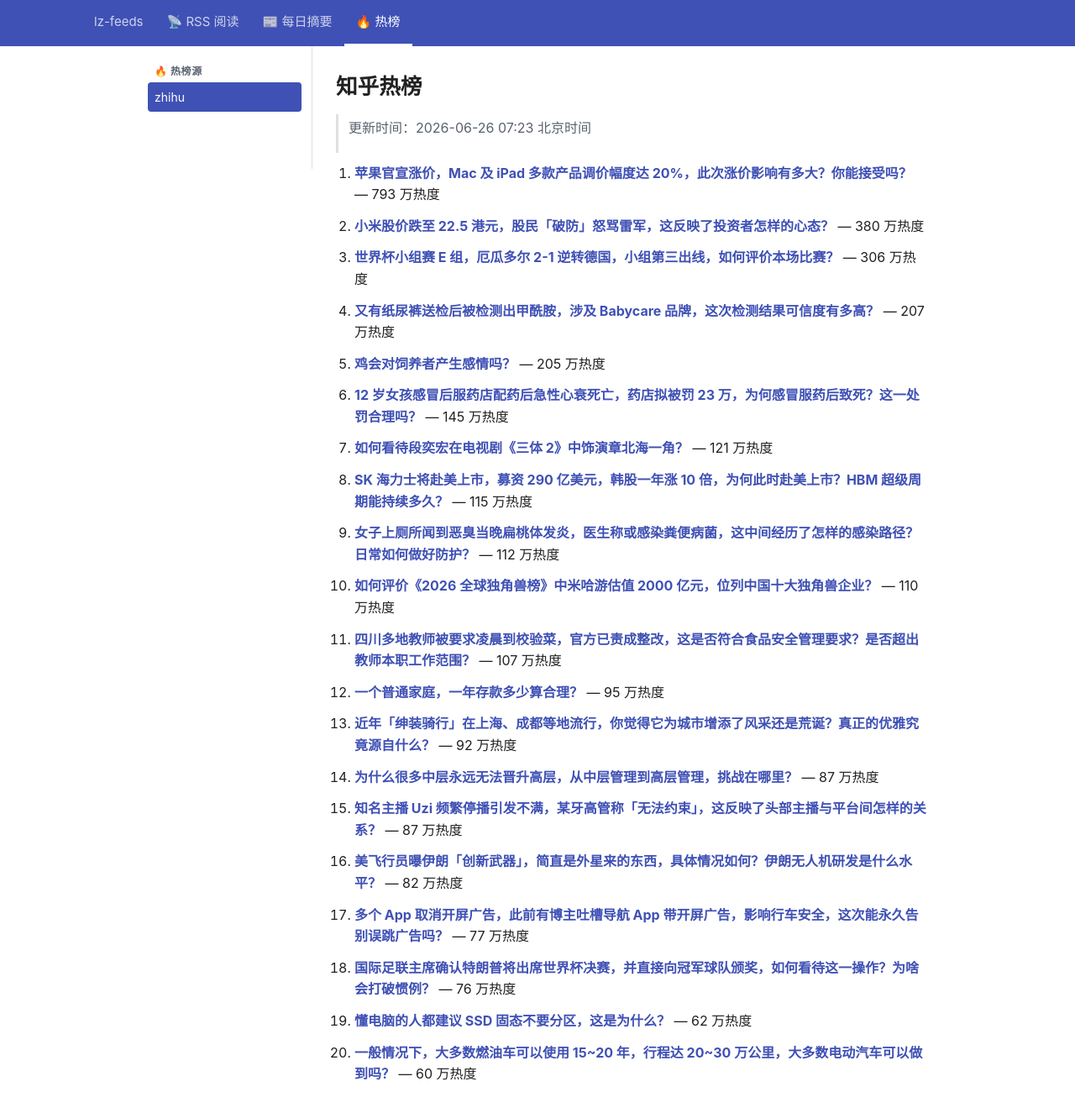
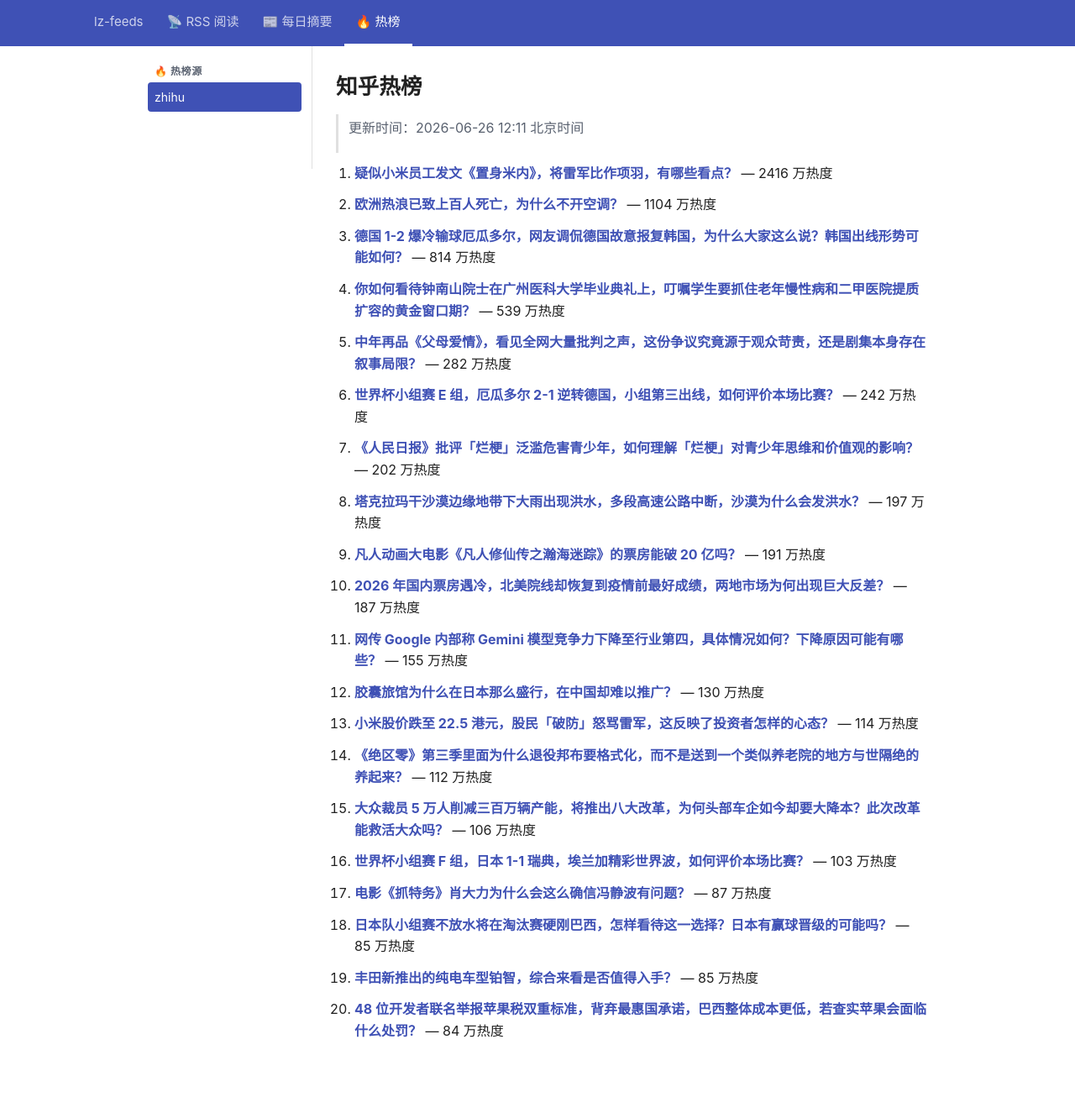
Before and after one commit to lizhang0101/lz-feeds, a Jekyll site: the page built from _hotlist/zhihu.md, in a window 1280 px wide and 1356 px high. Shown: the top 1325 px of the window at 84% size. Built offline with Jekyll 4.4.1, drawn with Linux system fonts in a browser that asks for light colours.

Commit message:
hotlist: 2026-06-26T04:11Z

```diff
--- a/_hotlist/zhihu.md
+++ b/_hotlist/zhihu.md
@@ -1,48 +1,48 @@
 ---
-updated: 2026-06-26 07:23 北京时间
+updated: 2026-06-26 12:11 北京时间
 count: 20
 ---
 
 # 知乎热榜
 
-> 更新时间：2026-06-26 07:23 北京时间
+> 更新时间：2026-06-26 12:11 北京时间
 
-1. **[苹果官宣涨价，Mac 及 iPad 多款产品调价幅度达 20%，此次涨价影响有多大？你能接受吗？](https://www.zhihu.com/question/2053590927633900087)** — 793 万热度
+1. **[疑似小米员工发文《置身米内》，将雷军比作项羽，有哪些看点？](https://www.zhihu.com/question/2052883811151745057)** — 2416 万热度
 
-2. **[小米股价跌至 22.5 港元，股民「破防」怒骂雷军，这反映了投资者怎样的心态？](https://www.zhihu.com/question/2052889255903499836)** — 380 万热度
+2. **[欧洲热浪已致上百人死亡，为什么不开空调？](https://www.zhihu.com/question/2053433362916664088)** — 1104 万热度
 
-3. **[世界杯小组赛 E 组，厄瓜多尔 2-1 逆转德国，小组第三出线，如何评价本场比赛？](https://www.zhihu.com/question/2053447637047818182)** — 306 万热度
+3. **[德国 1-2 爆冷输球厄瓜多尔，网友调侃德国故意报复韩国，为什么大家这么说？韩国出线形势可能如何？](https://www.zhihu.com/question/2053750887315498493)** — 814 万热度
 
-4. **[又有纸尿裤送检后被检测出甲酰胺，涉及 Babycare 品牌，这次检测结果可信度有多高？](https://www.zhihu.com/question/2053548772798330600)** — 207 万热度
+4. **[你如何看待钟南山院士在广州医科大学毕业典礼上，叮嘱学生要抓住老年慢性病和二甲医院提质扩容的黄金窗口期？](https://www.zhihu.com/question/2053077287700883043)** — 539 万热度
 
-5. **[鸡会对饲养者产生感情吗？](https://www.zhihu.com/question/313681333)** — 205 万热度
+5. **[中年再品《父母爱情》，看见全网大量批判之声，这份争议究竟源于观众苛责，还是剧集本身存在叙事局限？](https://www.zhihu.com/question/2053380323078099637)** — 282 万热度
 
-6. **[12 岁女孩感冒后服药店配药后急性心衰死亡，药店拟被罚 23 万，为何感冒服药后致死？这一处罚合理吗？](https://www.zhihu.com/question/2053383441366742788)** — 145 万热度
+6. **[世界杯小组赛 E 组，厄瓜多尔 2-1 逆转德国，小组第三出线，如何评价本场比赛？](https://www.zhihu.com/question/2053447637047818182)** — 242 万热度
 
-7. **[如何看待段奕宏在电视剧《三体 2》中饰演章北海一角？](https://www.zhihu.com/question/2053302352527073540)** — 121 万热度
+7. **[《人民日报》批评「烂梗」泛滥危害青少年，如何理解「烂梗」对青少年思维和价值观的影响？](https://www.zhihu.com/question/2052033017938449799)** — 202 万热度
 
-8. **[SK 海力士将赴美上市，募资 290 亿美元，韩股一年涨 10 倍，为何此时赴美上市？HBM 超级周期能持续多久？](https://www.zhihu.com/question/2053210030825125850)** — 115 万热度
+8. **[塔克拉玛干沙漠边缘地带下大雨出现洪水，多段高速公路中断，沙漠为什么会发洪水？](https://www.zhihu.com/question/2052430302895666653)** — 197 万热度
 
-9. **[女子上厕所闻到恶臭当晚扁桃体发炎，医生称或感染粪便病菌，这中间经历了怎样的感染路径？日常如何做好防护？](https://www.zhihu.com/question/2053063742569411111)** — 112 万热度
+9. **[凡人动画大电影《凡人修仙传之瀚海迷踪》的票房能破 20 亿吗？](https://www.zhihu.com/question/2053435015258804659)** — 191 万热度
 
-10. **[如何评价《2026 全球独角兽榜》中米哈游估值 2000 亿元，位列中国十大独角兽企业？](https://www.zhihu.com/question/2053562499140735507)** — 110 万热度
+10. **[2026 年国内票房遇冷，北美院线却恢复到疫情前最好成绩，两地市场为何出现巨大反差？](https://www.zhihu.com/question/2053495824634437802)** — 187 万热度
 
-11. **[四川多地教师被要求凌晨到校验菜，官方已责成整改，这是否符合食品安全管理要求？是否超出教师本职工作范围？](https://www.zhihu.com/question/2053069303918999182)** — 107 万热度
+11. **[网传 Google 内部称 Gemini 模型竞争力下降至行业第四，具体情况如何？下降原因可能有哪些？](https://www.zhihu.com/question/2052444159282082405)** — 155 万热度
 
-12. **[一个普通家庭，一年存款多少算合理？](https://www.zhihu.com/question/305723555)** — 95 万热度
+12. **[胶囊旅馆为什么在日本那么盛行，在中国却难以推广？](https://www.zhihu.com/question/20626290)** — 130 万热度
 
-13. **[近年「绅装骑行」在上海、成都等地流行，你觉得它为城市增添了风采还是荒诞？真正的优雅究竟源自什么？](https://www.zhihu.com/question/5726724736)** — 92 万热度
+13. **[小米股价跌至 22.5 港元，股民「破防」怒骂雷军，这反映了投资者怎样的心态？](https://www.zhihu.com/question/2052889255903499836)** — 114 万热度
 
-14. **[为什么很多中层永远无法晋升高层，从中层管理到高层管理，挑战在哪里？](https://www.zhihu.com/question/1934013394656167690)** — 87 万热度
+14. **[《绝区零》第三季里面为什么退役邦布要格式化，而不是送到一个类似养老院的地方与世隔绝的养起来？](https://www.zhihu.com/question/2053117940824905530)** — 112 万热度
 
-15. **[知名主播 Uzi 频繁停播引发不满，某牙高管称「无法约束」，这反映了头部主播与平台间怎样的关系？](https://www.zhihu.com/question/2053173382947125152)** — 87 万热度
+15. **[大众裁员 5 万人削减三百万辆产能，将推出八大改革，为何头部车企如今却要大降本？此次改革能救活大众吗？](https://www.zhihu.com/question/2052484358942843453)** — 106 万热度
 
-16. **[美飞行员曝伊朗「创新武器」，简直是外星来的东西，具体情况如何？伊朗无人机研发是什么水平？](https://www.zhihu.com/question/2053109056487822677)** — 82 万热度
+16. **[世界杯小组赛 F 组，日本 1-1 瑞典，埃兰加精彩世界波，如何评价本场比赛？](https://www.zhihu.com/question/2053452665523279859)** — 103 万热度
 
-17. **[多个 App 取消开屏广告，此前有博主吐槽导航 App 带开屏广告，影响行车安全，这次能永久告别误跳广告吗？](https://www.zhihu.com/question/2052899776518153786)** — 77 万热度
+17. **[电影《抓特务》肖大力为什么会这么确信冯静波有问题？](https://www.zhihu.com/question/2051364215009681790)** — 87 万热度
 
-18. **[国际足联主席确认特朗普将出席世界杯决赛，并直接向冠军球队颁奖，如何看待这一操作？为啥会打破惯例？](https://www.zhihu.com/question/2053130730595791572)** — 76 万热度
+18. **[日本队小组赛不放水将在淘汰赛硬刚巴西，怎样看待这一选择？日本有赢球晋级的可能吗？](https://www.zhihu.com/question/2053788614824129085)** — 85 万热度
 
-19. **[懂电脑的人都建议 SSD 固态不要分区，这是为什么？](https://www.zhihu.com/question/4012173870)** — 62 万热度
+19. **[丰田新推出的纯电车型铂智，综合来看是否值得入手？](https://www.zhihu.com/question/2053532993843737619)** — 85 万热度
 
-20. **[一般情况下，大多数燃油车可以使用 15~20 年，行程达 20~30 万公里，大多数电动汽车可以做到吗？](https://www.zhihu.com/question/2043983588144764883)** — 60 万热度
+20. **[48 位开发者联名举报苹果税双重标准，背弃最惠国承诺，巴西整体成本更低，若查实苹果会面临什么处罚？](https://www.zhihu.com/question/2052475532839801341)** — 84 万热度
```
